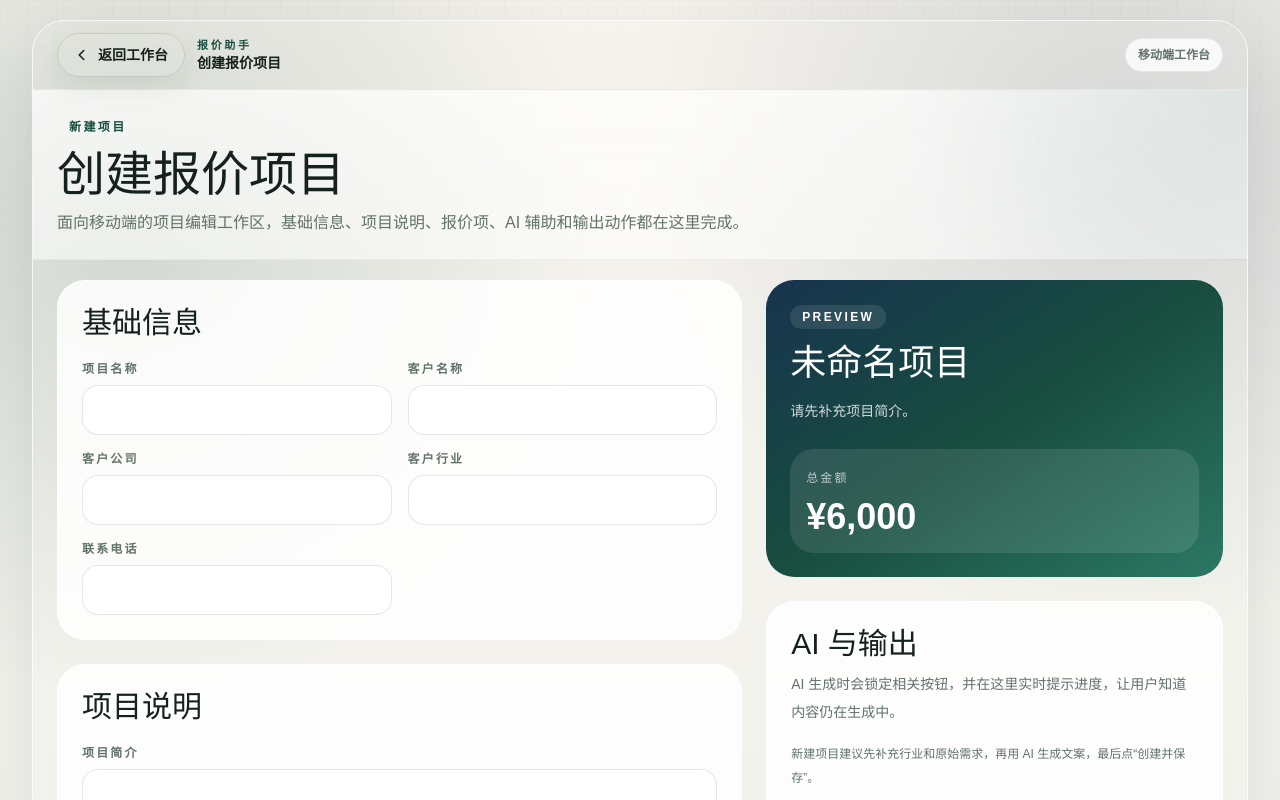
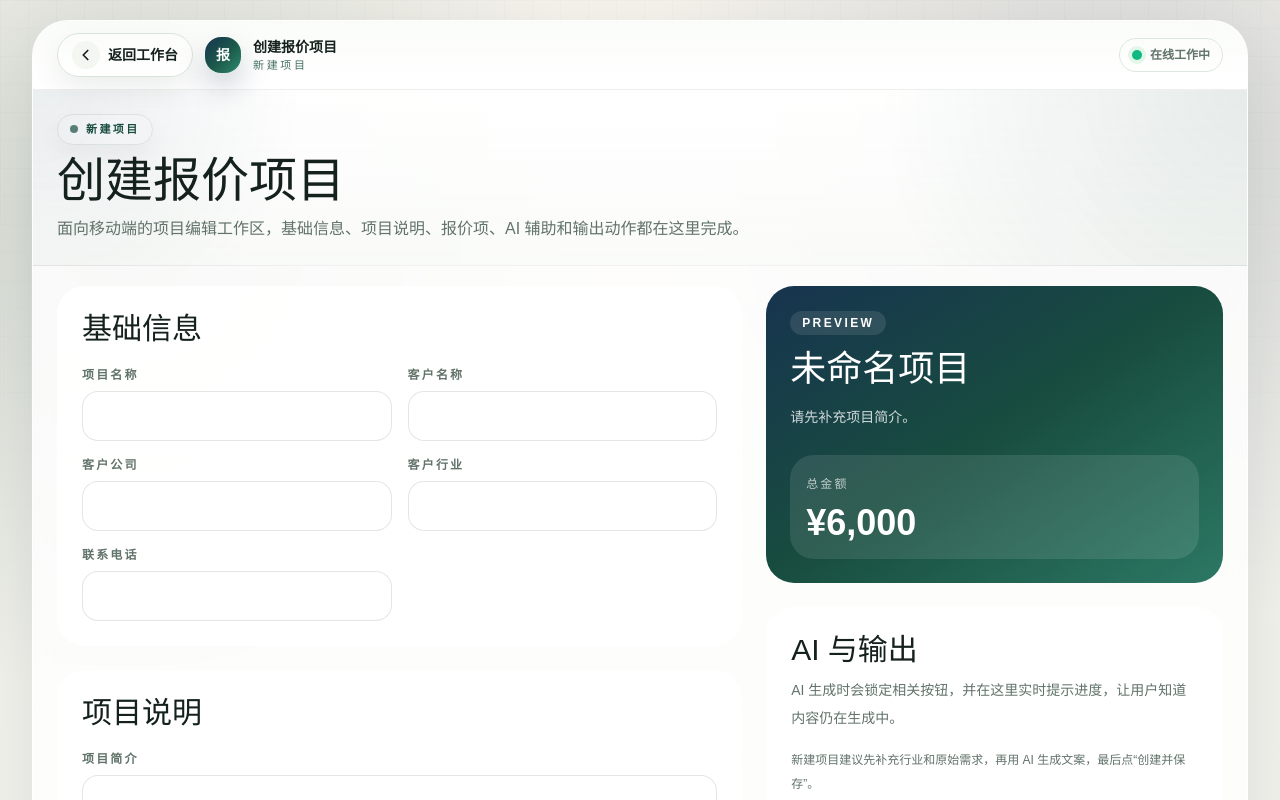
Before and after one commit to lhh33168/QuoteCraft, a Next.js app: page /projects/new in a window 1280 px wide. Shown: the top 800 px of the page. Built offline with nearby package versions, Linux system fonts and the light colour scheme.

Commit message:
feat：头部导航优化

```diff
--- a/features/workspace/components/workspace-page.tsx
+++ b/features/workspace/components/workspace-page.tsx
@@ -28,6 +28,7 @@ export function WorkspacePage({ projects, notice, searchValue, onSearchChange }:
 
   return (
     <AppShell
+      showBackButton={false}
       backHref="/"
       backLabel="返回上一页"
       eyebrow="项目工作台"
--- a/shared/ui/app-shell.tsx
+++ b/shared/ui/app-shell.tsx
@@ -24,32 +24,39 @@ export function AppShell({
 }: AppShellProps) {
   return (
     <main className="relative mx-auto min-h-screen w-full max-w-7xl px-3 py-3 sm:px-5 sm:py-5 lg:px-8">
-      <section className="overflow-hidden rounded-[32px] border border-white/75 bg-white/72 shadow-soft backdrop-blur">
-        <div className="sticky top-0 z-20 border-b border-black/6 bg-white/82 backdrop-blur-xl">
+      <section className="overflow-hidden rounded-[36px] border border-white/80 bg-[linear-gradient(180deg,rgba(255,255,255,0.86)_0%,rgba(255,255,255,0.72)_100%)] shadow-soft backdrop-blur">
+        <div className="sticky top-0 z-20 border-b border-black/5 bg-[linear-gradient(180deg,rgba(250,252,249,0.96)_0%,rgba(255,255,255,0.88)_100%)] backdrop-blur-xl">
           <div className="flex items-center gap-3 px-4 py-3 sm:px-6">
             {showBackButton ? <PageBackButton fallbackHref={backHref} label={backLabel} /> : null}
             <div className="min-w-0 flex-1">
-              <p className="text-[11px] font-semibold uppercase tracking-[0.24em] text-pine">报价助手</p>
-              <p className="truncate text-sm font-semibold text-ink">{title}</p>
+              <div className="flex items-center gap-3">
+                <span className="inline-flex h-9 w-9 items-center justify-center rounded-2xl bg-[linear-gradient(135deg,#17344f_0%,#1c5a4a_55%,#2f8b71_100%)] text-sm font-bold text-white shadow-[0_14px_28px_rgba(23,52,79,0.22)]">
+                  报
+                </span>
+                <div className="min-w-0">
+                  <p className="truncate text-sm font-semibold text-ink">{title}</p>
+                  <p className="truncate text-[11px] uppercase tracking-[0.24em] text-pine/80">{eyebrow}</p>
+                </div>
+              </div>
             </div>
-            <div className="hidden rounded-full border border-black/6 bg-white/80 px-3 py-2 text-xs font-semibold text-muted sm:inline-flex">
-              移动端工作台
+            <div className="hidden items-center gap-2 rounded-full border border-[#dce7df] bg-white/88 px-3 py-2 sm:flex">
+              <span className="h-2.5 w-2.5 rounded-full bg-emerald-500 shadow-[0_0_0_4px_rgba(34,197,94,0.12)]" />
+              <span className="text-xs font-semibold text-muted">在线工作中</span>
             </div>
           </div>
         </div>
 
-        <header className="relative flex flex-col gap-5 border-b border-black/5 bg-[radial-gradient(circle_at_top_right,_rgba(24,77,63,0.1),_transparent_28%),linear-gradient(180deg,rgba(255,255,255,0.72)_0%,rgba(255,255,255,0.58)_100%)] px-4 py-5 sm:px-6 sm:py-6 lg:flex-row lg:items-start lg:justify-between lg:gap-6">
+        <header className="relative flex flex-col gap-5 border-b border-black/5 bg-[radial-gradient(circle_at_top_right,_rgba(24,77,63,0.1),_transparent_30%),radial-gradient(circle_at_left_top,_rgba(23,52,79,0.08),_transparent_22%),linear-gradient(180deg,rgba(255,255,255,0.78)_0%,rgba(248,250,247,0.72)_100%)] px-4 py-5 sm:px-6 sm:py-6 lg:flex-row lg:items-end lg:justify-between lg:gap-6">
           <div className="max-w-3xl">
-            <div className="inline-flex rounded-full bg-pine/8 px-3 py-1 text-xs font-semibold uppercase tracking-[0.2em] text-pine">
+            <div className="inline-flex items-center gap-2 rounded-full border border-pine/10 bg-white/72 px-3 py-1.5 text-[11px] font-semibold uppercase tracking-[0.22em] text-pine shadow-[0_10px_24px_rgba(19,33,29,0.05)]">
+              <span className="h-2 w-2 rounded-full bg-pine/70" />
               {eyebrow}
             </div>
-            <h1 className="mt-3 max-w-3xl font-display text-3xl leading-tight text-ink sm:text-5xl">
-              {title}
-            </h1>
+            <h1 className="mt-3 max-w-3xl font-display text-3xl leading-tight text-ink sm:text-5xl">{title}</h1>
             <p className="mt-3 max-w-3xl text-sm leading-7 text-muted sm:text-base">{description}</p>
           </div>
           {actions ? (
-            <div className="flex w-full flex-col gap-3 sm:flex-row sm:flex-wrap lg:w-auto lg:max-w-[420px] lg:justify-end">
+            <div className="flex w-full flex-col gap-3 sm:flex-row sm:flex-wrap lg:w-auto lg:max-w-[440px] lg:justify-end">
               {actions}
             </div>
           ) : null}
--- a/shared/ui/page-back-button.tsx
+++ b/shared/ui/page-back-button.tsx
@@ -32,10 +32,11 @@ export function PageBackButton({
   return (
     <button
       aria-label={label}
-      className="inline-flex h-11 min-w-11 items-center justify-center gap-2 rounded-full border border-black/10 bg-white/88 px-4 text-sm font-semibold text-ink shadow-[0_10px_30px_rgba(19,33,29,0.08)] backdrop-blur transition hover:border-pine/30 hover:text-pine"
+      className="group inline-flex h-11 min-w-11 items-center justify-center gap-2 rounded-full border border-[#d8e3db] bg-white/96 px-3.5 text-sm font-semibold text-ink shadow-[0_12px_30px_rgba(19,33,29,0.08)] transition duration-200 hover:-translate-y-0.5 hover:border-pine/30 hover:bg-white hover:text-pine"
       onClick={handleBack}
       type="button"
     >
+      <span className="flex h-7 w-7 items-center justify-center rounded-full bg-[#f4f7f1] text-ink transition group-hover:bg-pine/12 group-hover:text-pine">
         <svg
           aria-hidden="true"
           className="h-4 w-4 shrink-0"
@@ -48,9 +49,10 @@ export function PageBackButton({
             stroke="currentColor"
             strokeLinecap="round"
             strokeLinejoin="round"
-          strokeWidth="1.6"
+            strokeWidth="1.7"
           />
         </svg>
+      </span>
       <span className="hidden sm:inline">{label}</span>
     </button>
   );
```
Also changed, not shown: 1 other file (tests, documents, lock files or other folders). Lines whose indentation alone changed are shown as unchanged.
